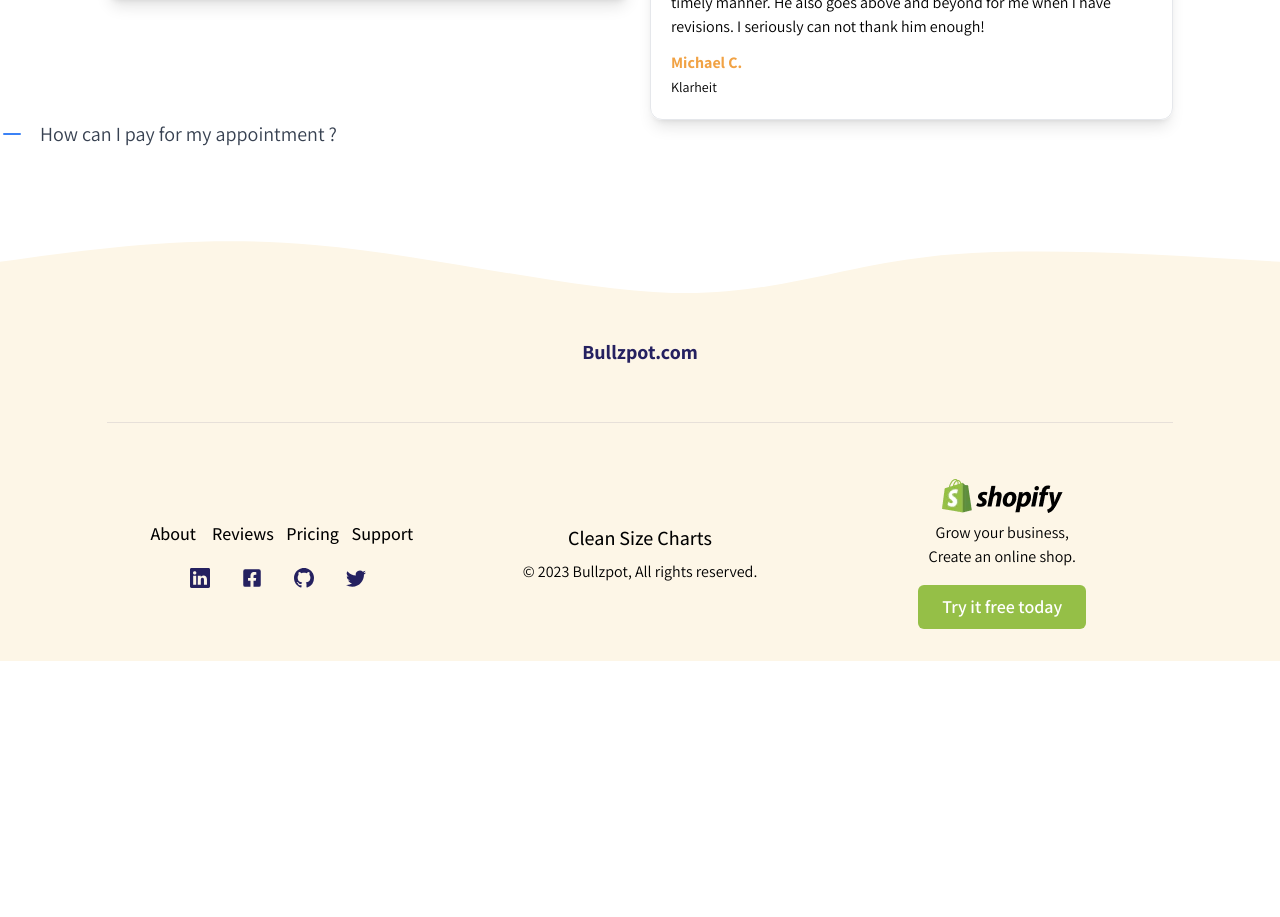
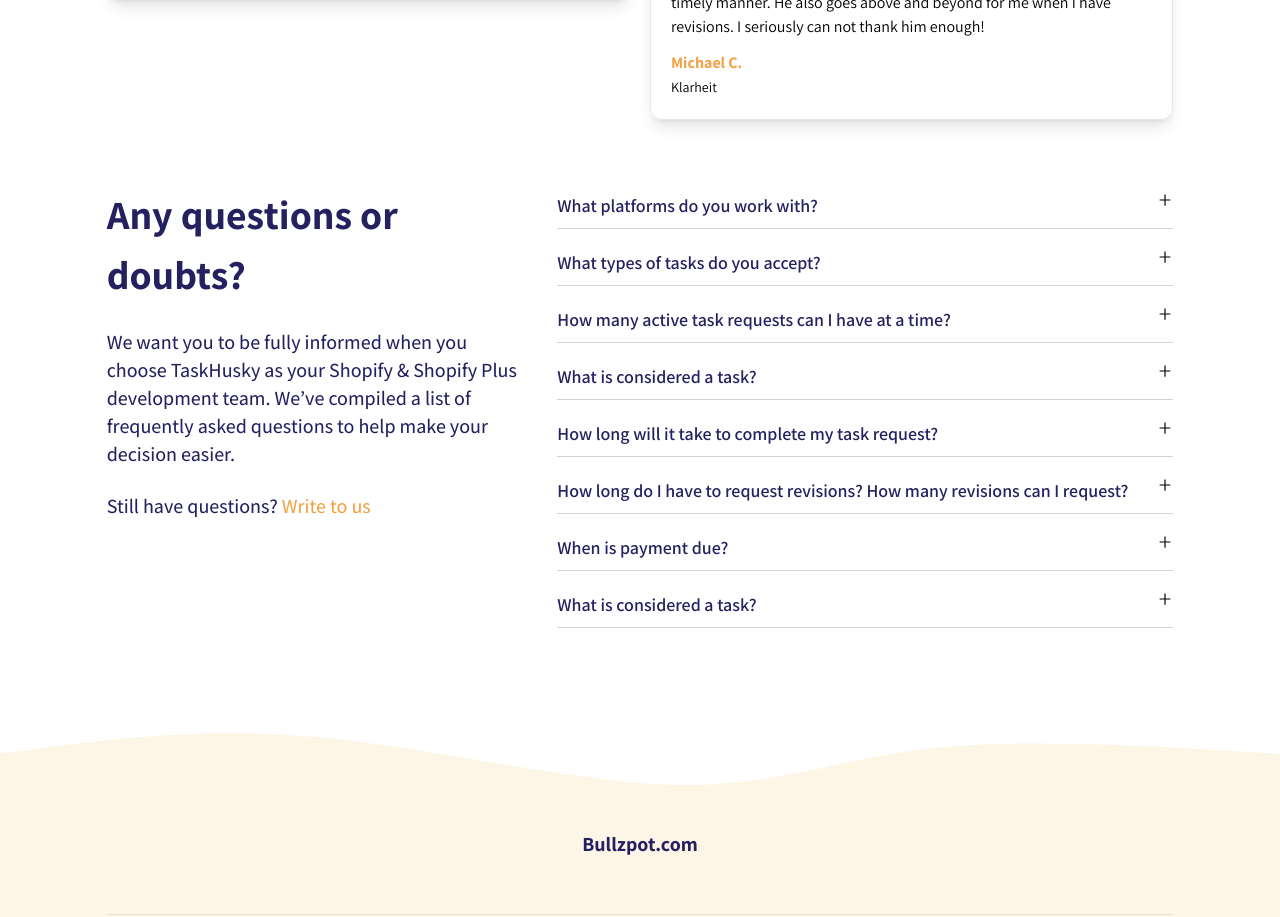
Before and after one commit to musfiqsucks/bullzpot-final, a React (Vite) app: page /pricing in a window 1280 px wide. Shown: the part 1460-2377 px from the top of the page. Before the commit the page ends 2121 px from the top, so only its background shows below. Built offline with nearby package versions, Linux system fonts and the light colour scheme.

Commit message:
faq section added

```diff
--- a/src/components/UI/Faq.jsx
+++ b/src/components/UI/Faq.jsx
@@ -1,49 +1,118 @@
+// import { useState } from "react";
+// import { AiOutlinePlus, AiOutlineMinus } from "react-icons/ai";
+// import { faqData } from "../../helpers/data";
+
+// const Faq = () => {
+//   const [activeIndex, setActiveIndex] = useState(null);
+
+//   const handleToggle = (index) => {
+//     setActiveIndex((prevIndex) => (prevIndex === index ? null : index));
+//   };
+//   return (
+//     <div className="max-w-screen-xl py-8 w-10/12 mx-auto">
+//       <div className="flex flex-col md:flex-row">
+//         <div className="md:w-1/2">
+//           <p>
+//             Lorem ipsum dolor, sit amet consectetur adipisicing elit.
+//             Perspiciatis, autem.
+//           </p>
+//         </div>
+//         <div className="faq-accordion md:w-1/2">
+//           {faqData.map((item, index) => (
+//             <div
+//               className="faq-item mb-3 py-2 border-b-2 border-solid border-gray-300 "
+//               key={index}
+//             >
+//               <div
+//                 className="faq-question flex justify-between cursor-pointer"
+//                 onClick={() => handleToggle(index)}
+//               >
+//                 <h3>{item.question}</h3>
+//                 <span>
+//                   {activeIndex === index ? (
+//                     <AiOutlineMinus />
+//                   ) : (
+//                     <AiOutlinePlus />
+//                   )}
+//                 </span>
+//               </div>
+//               <p>
+//                 {" "}
+//                 {activeIndex === index && (
+//                   <div className="faq-answer ">{item.answer}</div>
+//                 )}
+//               </p>
+//               <hr />
+//             </div>
+//           ))}
+//         </div>
+//       </div>
+//     </div>
+//   );
+// };
+
+// export default Faq;
+
 import { useState } from "react";
+import { AiOutlinePlus, AiOutlineMinus } from "react-icons/ai";
+import { faqData } from "../../helpers/data";
 
 const Faq = () => {
-  const [isOpen, setIsOpen] = useState(false);
+  const [activeIndex, setActiveIndex] = useState(null);
 
-  const toggleFAQ = () => {
-    setIsOpen(!isOpen);
+  const handleToggle = (index) => {
+    setActiveIndex((prevIndex) => (prevIndex === index ? null : index));
   };
+
   return (
-    <div>
-      <button
-        className="flex items-center focus:outline-none"
-        onClick={toggleFAQ}
-      >
-        <svg
-          className="flex-shrink-0 w-6 h-6 text-blue-500"
-          fill="none"
-          stroke="currentColor"
-          viewBox="0 0 24 24"
-          xmlns="http://www.w3.org/2000/svg"
-        >
-          <path
-            strokeLinecap="round"
-            strokeLinejoin="round"
-            strokeWidth="2"
-            d="M20 12H4"
-          ></path>
-        </svg>
-        <h1 className="mx-4 text-xl text-gray-700 dark:text-white">
-          How can I pay for my appointment ?
-        </h1>
-      </button>
-
-      {isOpen && (
-        <div className="flex mt-8 md:mx-10">
-          <span className="border border-blue-500"></span>
-          <p className="max-w-3xl px-4 text-gray-500 dark:text-gray-300">
-            Lorem ipsum dolor sit amet consectetur adipisicing elit. Magni, eum
-            quae. Harum officiis reprehenderit ex quia ducimus minima id
-            provident molestias optio nam vel, quidem iure voluptatem, repellat
-            et ipsa.
+    <div className="max-w-screen-xl py-8 md:py-16 w-10/12 mx-auto">
+      <div className="flex flex-col md:flex-row gap-10">
+        <div className="md:w-[40%]">
+          <h1 className="text-[40px] font-bold color-primary">
+            Any questions or doubts?
+          </h1>
+          <p className="text-xl font-medium color-primary my-6">
+            We want you to be fully informed when you choose TaskHusky as your
+            Shopify & Shopify Plus development team. We’ve compiled a list of
+            frequently asked questions to help make your decision easier.
+          </p>
+          <p className="text-xl font-medium color-primary">
+            Still have questions?{"  "}
+            <span className="color-secondary"> Write to us</span>
           </p>
         </div>
-      )}
-
-      <hr className="my-8 border-gray-200 dark:border-gray-700" />
+        <div className="faq-accordion md:w-[60%]">
+          {faqData.map((item, index) => (
+            <div
+              className="faq-item mb-3 py-2 border-b-[1px] border-solid border-[#c8c8d4ca] "
+              key={index}
+              // style={{ maxHeight: activeIndex === index ? "500px" : "0px" }}
+            >
+              <div
+                className="faq-question flex justify-between cursor-pointer "
+                onClick={() => handleToggle(index)}
+              >
+                <h3 className="text-lg font-semibold color-primary">
+                  {item.question}
+                </h3>
+                <span>
+                  {activeIndex === index ? (
+                    <AiOutlineMinus />
+                  ) : (
+                    <AiOutlinePlus />
+                  )}
+                </span>
+              </div>
+              <p className="text base color-primary font-medium">
+                {activeIndex === index && (
+                  <div className="faq-answer">{item.answer}</div>
+                )}
+              </p>
+              <hr />
+            </div>
+          ))}
+        </div>
+      </div>
     </div>
   );
 };
--- /dev/null
+++ b/src/helpers/data.jsx
@@ -0,0 +1,43 @@
+export const faqData = [
+  {
+    question: "What platforms do you work with?",
+    answer:
+      "We work exclusively on Shopify and Shopify Plus. We believe they are the best eCommerce platforms on the market and our developers are experts on them.",
+  },
+  {
+    question: "What types of tasks do you accept?",
+    answer:
+      "We work exclusively on Shopify and Shopify Plus. We believe they are the best eCommerce platforms on the market and our developers are experts on them.",
+  },
+  {
+    question: "How many active task requests can I have at a time?",
+    answer:
+      "We work exclusively on Shopify and Shopify Plus. We believe they are the best eCommerce platforms on the market and our developers are experts on them.",
+  },
+  {
+    question: "What is considered a task?",
+    answer:
+      "We work exclusively on Shopify and Shopify Plus. We believe they are the best eCommerce platforms on the market and our developers are experts on them.",
+  },
+  {
+    question: "How long will it take to complete my task request?",
+    answer:
+      "We work exclusively on Shopify and Shopify Plus. We believe they are the best eCommerce platforms on the market and our developers are experts on them.",
+  },
+  {
+    question:
+      "How long do I have to request revisions? How many revisions can I request?",
+    answer:
+      "We work exclusively on Shopify and Shopify Plus. We believe they are the best eCommerce platforms on the market and our developers are experts on them.",
+  },
+  {
+    question: "When is payment due?",
+    answer:
+      "We work exclusively on Shopify and Shopify Plus. We believe they are the best eCommerce platforms on the market and our developers are experts on them.",
+  },
+  {
+    question: "What is considered a task?",
+    answer:
+      "We work exclusively on Shopify and Shopify Plus. We believe they are the best eCommerce platforms on the market and our developers are experts on them.",
+  },
+];
--- a/tailwind.config.js
+++ b/tailwind.config.js
@@ -2,7 +2,32 @@
 export default {
   content: ["./index.html", "./src/**/*.{js,ts,jsx,tsx}"],
   theme: {
-    extend: {},
+    extend: {
+      // animation: {
+      //   fadeIn: "fadeIn 500ms ease",
+      //   fadeOut: "fadeOut 500ms ease",
+      //   slideDown: "slideDown 500ms ease",
+      //   slideUp: "slideUp 500ms ease",
+      // },
+      // keyframes: {
+      //   fadeIn: {
+      //     from: { opacity: 0 },
+      //     to: { opacity: 1 },
+      //   },
+      //   fadeOut: {
+      //     from: { opacity: 1 },
+      //     to: { opacity: 0 },
+      //   },
+      //   slideDown: {
+      //     from: { transform: "scaleY(0)" },
+      //     to: { transform: "scaleY(1)" },
+      //   },
+      //   slideUp: {
+      //     from: { transform: "scaleY(1)" },
+      //     to: { transform: "scaleY(0)" },
+      //   },
+      // },
+    },
   },
   plugins: [],
 };
```
